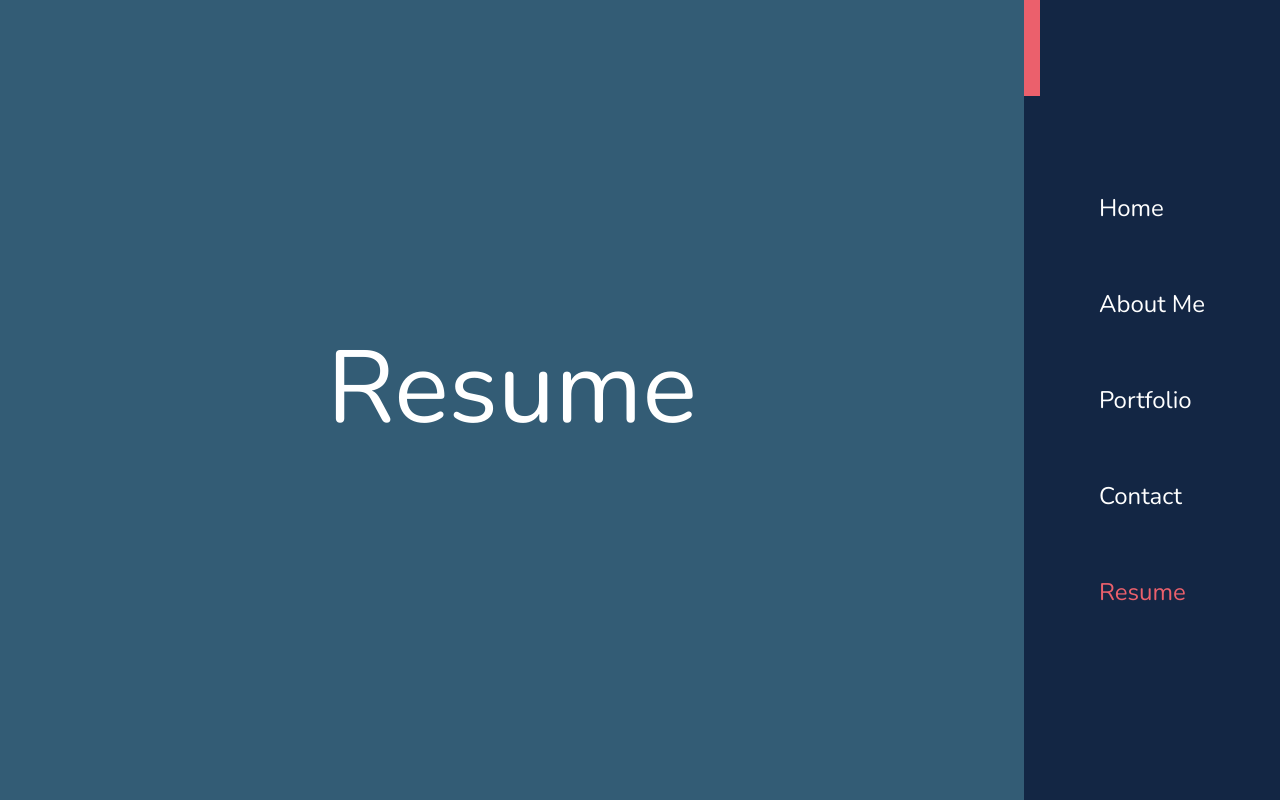
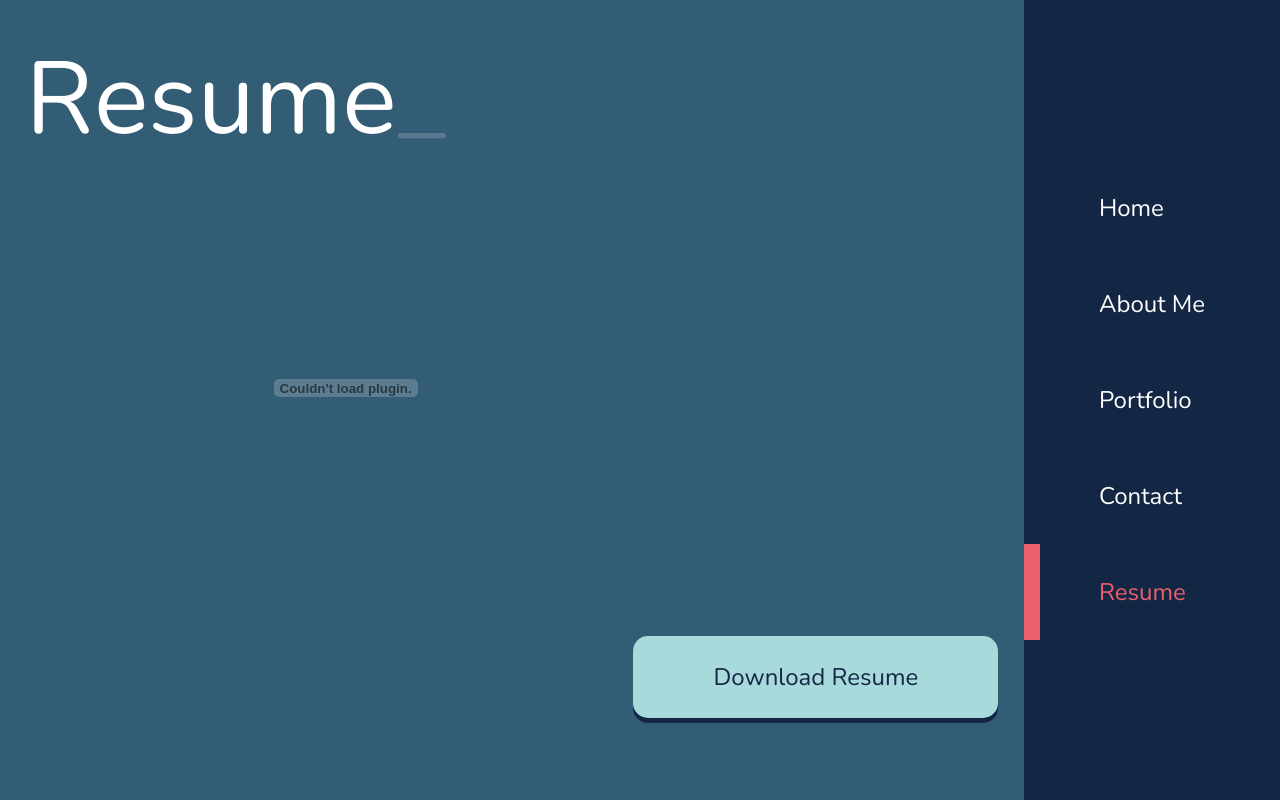
Before and after one commit to noworriesimhere/second-portfolio, a Next.js app: page /resume in a window 1280 px wide. Built offline with nearby package versions, Linux system fonts and the light colour scheme.

Commit message:
added resume page, fixed ipad view of about me page

```diff
--- a/components/Cursor.js
+++ b/components/Cursor.js
@@ -9,7 +9,7 @@ const Cursor = ({ children }) => {
   return (
     <div
       ref={linksRef}
-      onPointerLeave={(e) => {
+      onPointerOut={(e) => {
         gsap.to(cursorRef.current, {
           opacity: 0,
         });
--- a/components/Layout.js
+++ b/components/Layout.js
@@ -66,7 +66,11 @@ const Layout = ({ children, setIsTransitioning, isTransitioning }) => {
       case '/contact':
         trigger && setOffsetTop(homeOffset + menuHeight * 3);
         break;
+      case '/resume':
+        trigger && setOffsetTop(homeOffset + menuHeight * 4);
+        break;
     }
+    console.log(homeOffset);
   }, [homeRef, name, trigger, width, height, homeOffset]);
 
   //Moves the red highlight bar to where it needs to hover over
--- a/pages/resume.js
+++ b/pages/resume.js
@@ -1,17 +1,83 @@
 import Head from 'next/head';
-import React from 'react';
+import React,{ useRef, useEffect } from 'react';
+import styles from '../styles/Resume.module.scss';
+import Button from '../components/Button';
 
-const Contact = () => {
+import { spanify } from '../utils/utilFunctions';
+import { useNonInitialEffect } from '../hooks/useNonInitialEffect';
+
+import { gsap } from 'gsap/dist/gsap';
+import { RoughEase } from 'gsap/dist/EasePack';
+import { TextPlugin } from 'gsap/dist/TextPlugin';
+
+gsap.registerPlugin(TextPlugin, RoughEase);
+
+
+const Resume = ({ isTransitioning }) => {
+  const firstAnimRef = useRef();
+  const secondAnimRef = useRef();
+  const thirdAnimRef = useRef();
+
+  const firstCursorRef = useRef();
+
+
+  const masterTL = gsap.timeline();
+
+  useEffect(() => {
+    masterTL
+    .to(firstCursorRef.current, { duration: 0.1, visibility: 'visible' })
+    .to(firstAnimRef.current, {
+      duration: 0.5,
+      text: spanify('Resume'),
+    })
+    .fromTo(secondAnimRef.current,
+      {
+        y:200,
+        opacity: 0
+      },
+      {
+        y: 0,
+        opacity: 1,
+        duration: .5,
+         })
+    .fromTo(thirdAnimRef.current,
+      {
+        y:200,
+        opacity: 0
+      },
+      {
+        y: 0,
+        opacity: 1,
+        duration: .5,
+         })
+  }, [])
+
+  useNonInitialEffect(() => {
+    masterTL
+      .to(thirdAnimRef.current, { duration: .5, y:200, opacity: 0 })
+      .to(secondAnimRef.current, { duration: 0.5, y:200, opacity: 0 }, 0.25)
+      .to(firstAnimRef.current, { duration: 0.5, text: ' ' }, 0.25);
+  }, [isTransitioning]);
+
   return (
     <>
       <Head>
         <title>Resume</title>
       </Head>
-      <main>
-        <h1>Resume</h1>
+      <main className={styles.container}>
+        <h1>
+        <span ref={firstAnimRef}></span>
+            <span ref={firstCursorRef} className={styles.cursor}>
+              _
+            </span>
+        </h1>
+        <embed ref={secondAnimRef} src='resume.pdf' type='application/pdf' className={styles.pdf} />
+        <form ref={thirdAnimRef} className={styles.form} action="get" action="resume.pdf">
+          <Button>Download Resume</Button>
+        </form>
       </main>
     </>
   );
 };
 
-export default Contact;
+export default Resume;
--- a/styles/About.module.scss
+++ b/styles/About.module.scss
@@ -33,7 +33,8 @@
     grid-area: d;
     @media screen and (max-width: 620px) {
       margin-top: 3rem;
-
+    }
+    @media (hover: none) {
       a:hover {
         color: white;
         background-color: var(--color-background-dark);
--- a/styles/Button.module.scss
+++ b/styles/Button.module.scss
@@ -10,7 +10,6 @@
   font-family: 'Nunito', sans-serif;
   color: var(--color-background-dark);
   padding: 25px 80px;
-  transform: translateY(200px);
   border-radius: 15px;
   box-shadow: 0 5px var(--color-background-dark);
   margin: 1rem 0;
--- /dev/null
+++ b/styles/Resume.module.scss
@@ -0,0 +1,43 @@
+.container {
+  display: flex;
+  flex-direction: column;
+  justify-content: center;
+  width: 95%;
+  height: 100%;
+  max-height: 1200px;
+  overflow: hidden;
+}
+
+.pdf {
+  width: 50vw;
+  height: 50vh;
+  overflow: hidden;
+
+  @media screen and (max-width: 620px) {
+    width: 70vw;
+  }
+}
+
+.form {
+  margin: 2rem 0;
+}
+
+.cursor {
+  visibility: hidden;
+  animation-name: blink;
+  animation-duration: 0.8s;
+  animation-iteration-count: infinite;
+  animation-timing-function: ease-in-out;
+}
+
+@keyframes blink {
+  0% {
+    opacity: 0;
+  }
+  50% {
+    opacity: 1;
+  }
+  100% {
+    opacity: 0;
+  }
+}
```
Also changed, not shown: 2 other files (tests, documents, lock files or other folders).
